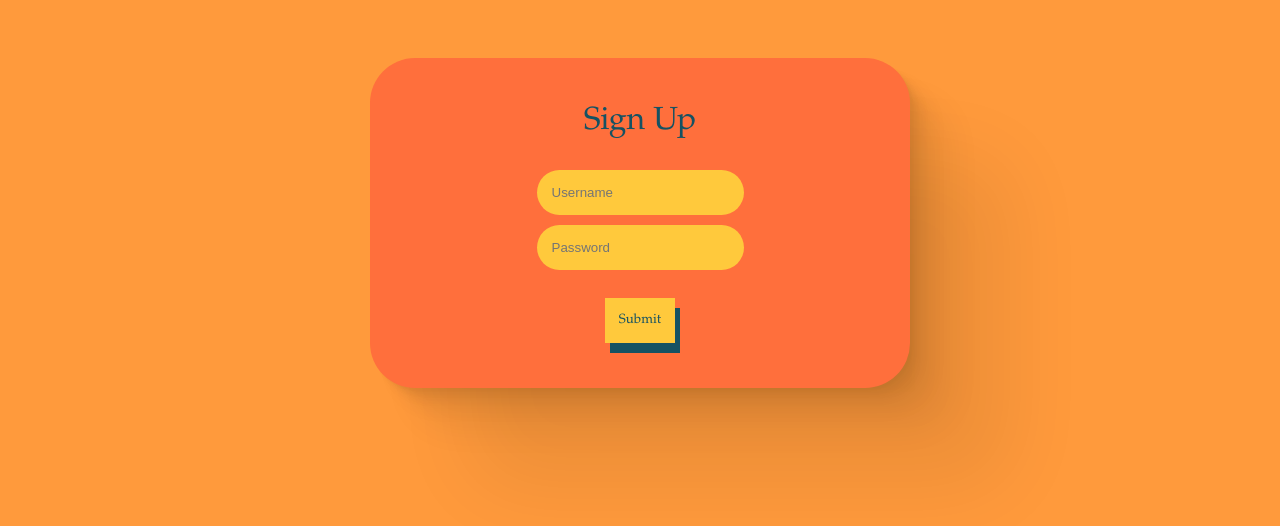
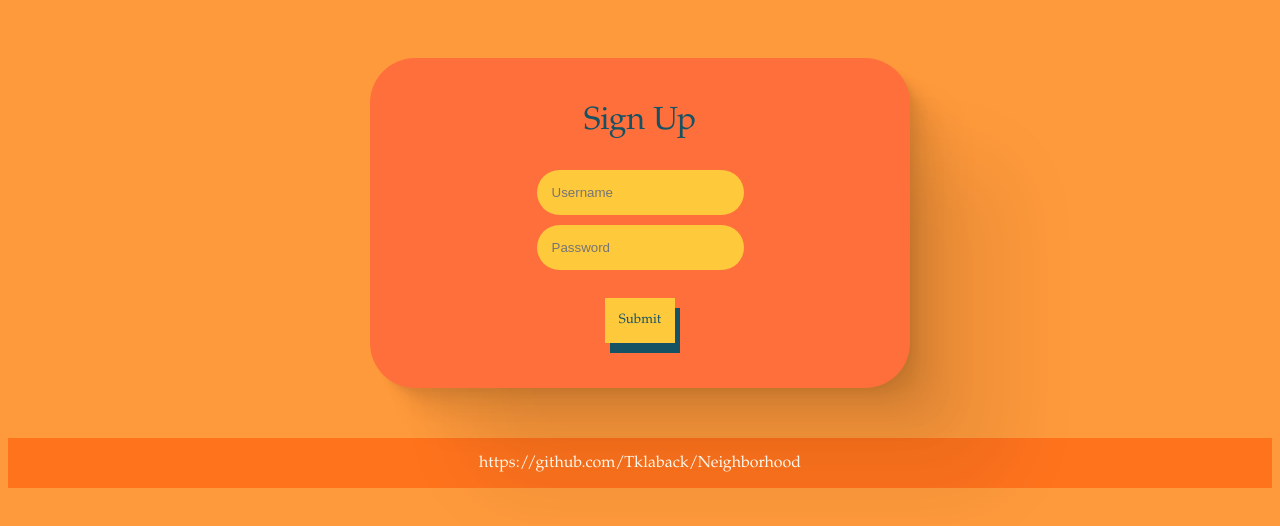
Before and after one commit to Tklaback/Neighborhood, a website with bundled scripts: page login.html in a window 1280 px wide. Built offline with nearby package versions, Linux system fonts and the light colour scheme.

Commit message:
added footer

```diff
--- a/login.html
+++ b/login.html
@@ -17,4 +17,7 @@
     <!--<script type="module" src="./requirejs/require.js"></script>-->
     <script type="module" src="login.js"></script>
   </body>
+  <footer>
+    <div class="foot"><p>https://github.com/Tklaback/Neighborhood</p></div>
+  </footer>
 </html>
--- a/styles/login.css
+++ b/styles/login.css
@@ -85,3 +85,16 @@ button:hover {
     color: #ffc93c;
     box-shadow: 5px 10px #ffc93c;
 }
+
+.foot{
+    display: flex;
+    background-color: #FF731D;
+    height: 50px;
+    color: #FFF7E9;
+    align-items: center;
+    justify-content: center;
+}
+
+footer p {
+    text-align: center;
+}
```
